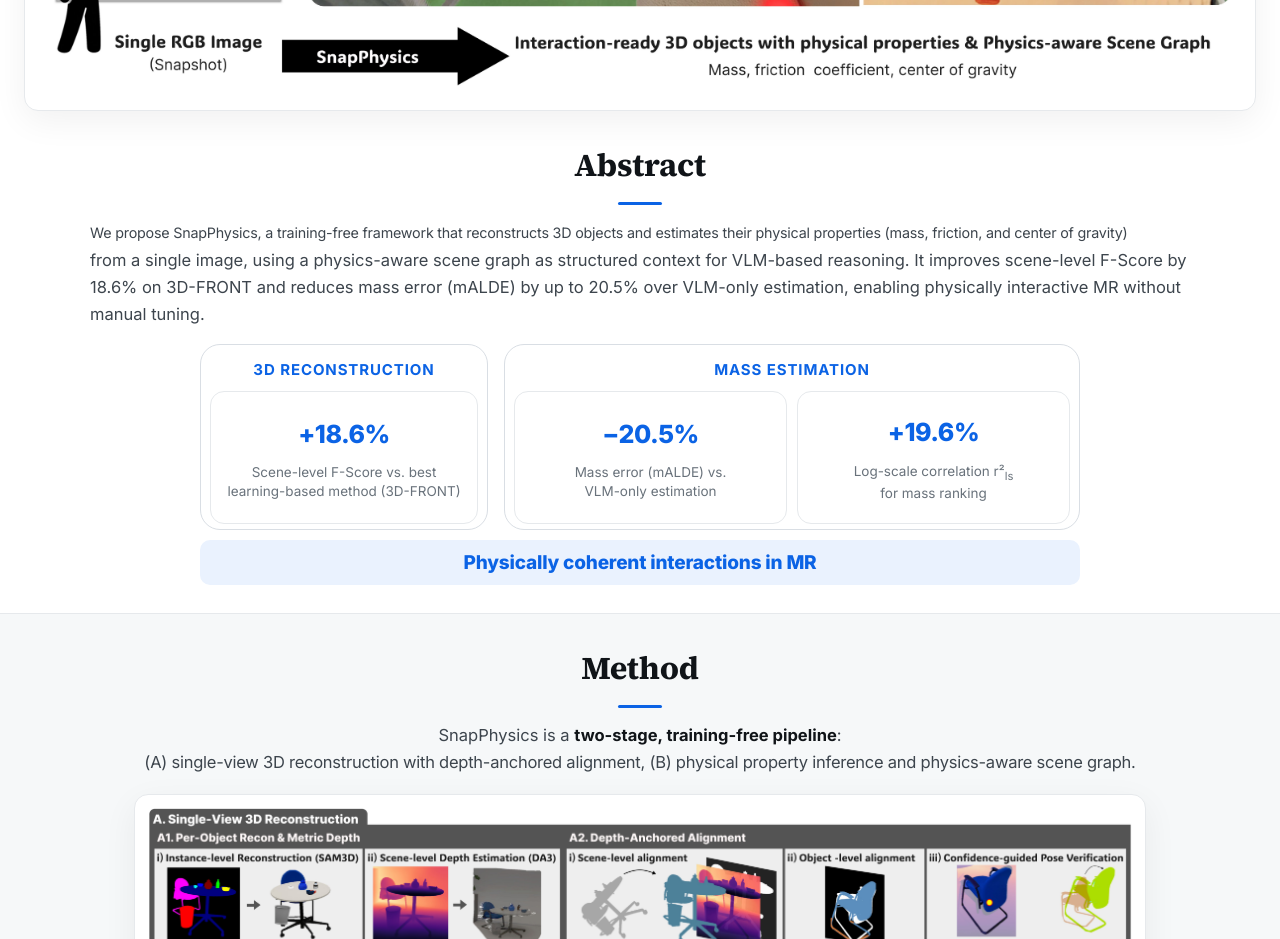
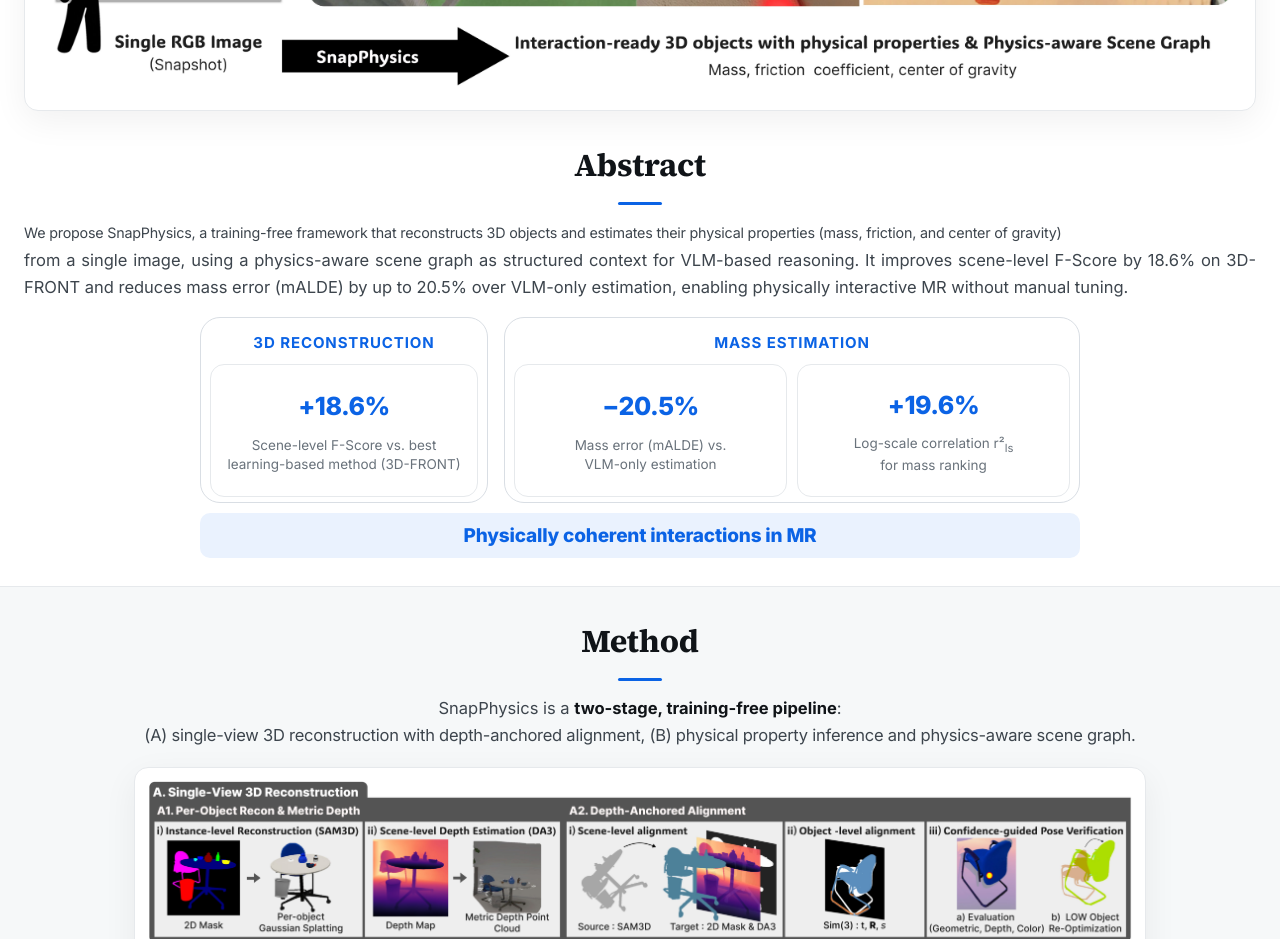
Before and after one commit to snapphysics-ismar2026/snapphysics-ismar2026.github.io, a plain HTML site: page index.html in a window 1280 px wide. Shown: the part 880-1819 px from the top of the page. Drawn offline with Linux system fonts and the light colour scheme.

Commit message:
Update index.html

```diff
--- a/index.html
+++ b/index.html
@@ -41,7 +41,7 @@ body{
 }
 .wrap{max-width:var(--maxw);margin:0 auto;padding:0 24px}
 .narrow{max-width:860px;margin:0 auto}
-#abstract .wrap.narrow{max-width:1148px}
+#abstract .wrap.narrow{max-width:1280px}
 
 /* ---------- Hero ---------- */
 header{
@@ -170,6 +170,7 @@ h4.rescat+p.body{margin-bottom:10px}
 .rescols p.body{font-size:14.5px}
 @media(max-width:900px){.rescols{grid-template-columns:1fr}.statgroups{grid-template-columns:1fr}}
 p.body{color:var(--ink-soft);margin-bottom:11px}
+#abstract p.body{text-align:justify;text-justify:inter-word}
 p.body b{color:var(--ink)}
 .abline{white-space:nowrap;letter-spacing:-.015em;font-size:clamp(11px,1.52vw,16.5px)}
 .absline{white-space:nowrap;letter-spacing:-.015em;font-size:clamp(10px,1.12vw,16.2px)}
```
